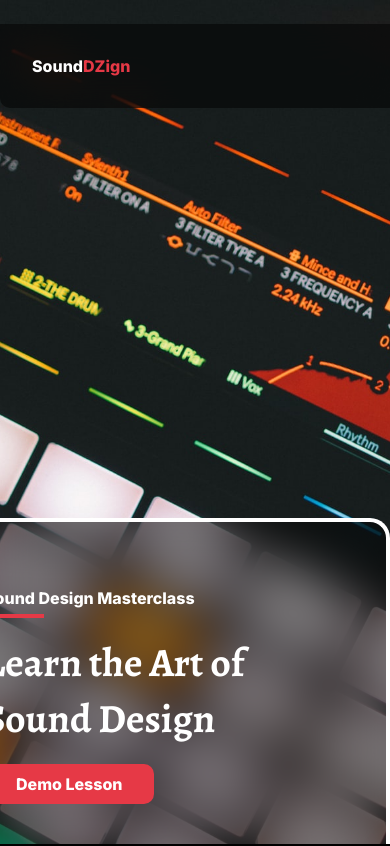
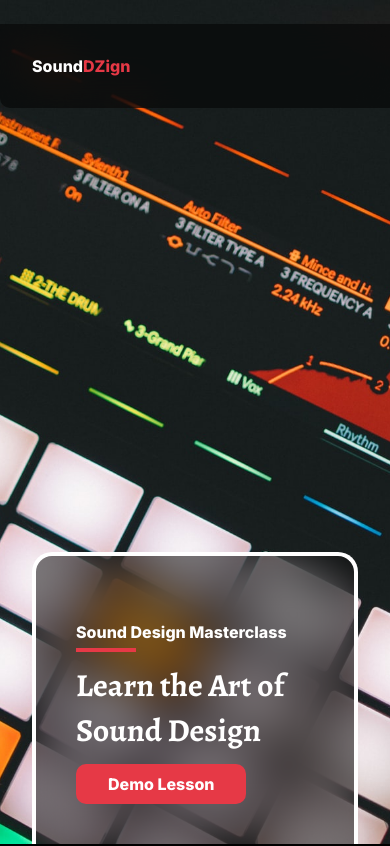
Before and after one commit to CSTKajesz/My_Reacts, a React (Vite) app in the folder Responsive-With-Figma/front-end/: page / in a window 390 px wide. Shown: the top 846 px of the page. Built offline with nearby package versions, Linux system fonts and the light colour scheme.

Commit message:
Added responsive design to Header

```diff
--- a/Responsive-With-Figma/front-end/src/components/Header/Header.css
+++ b/Responsive-With-Figma/front-end/src/components/Header/Header.css
@@ -58,3 +58,25 @@ header .cta .demo-btn {
     font-weight: 800;
     font-size: 16px;
 }
+
+/* Tablet version */
+
+@media (max-width: 1040px) {
+    header .cta {
+        width: 356px;
+    }
+}
+
+/* Smartphone version */
+
+@media (max-width: 720px) {
+    header .cta {
+        width: unset;
+        right: 32px;
+        left: 32px;
+    }
+
+    header .cta h1 {
+        font-size: 32px;
+    }
+}
```
